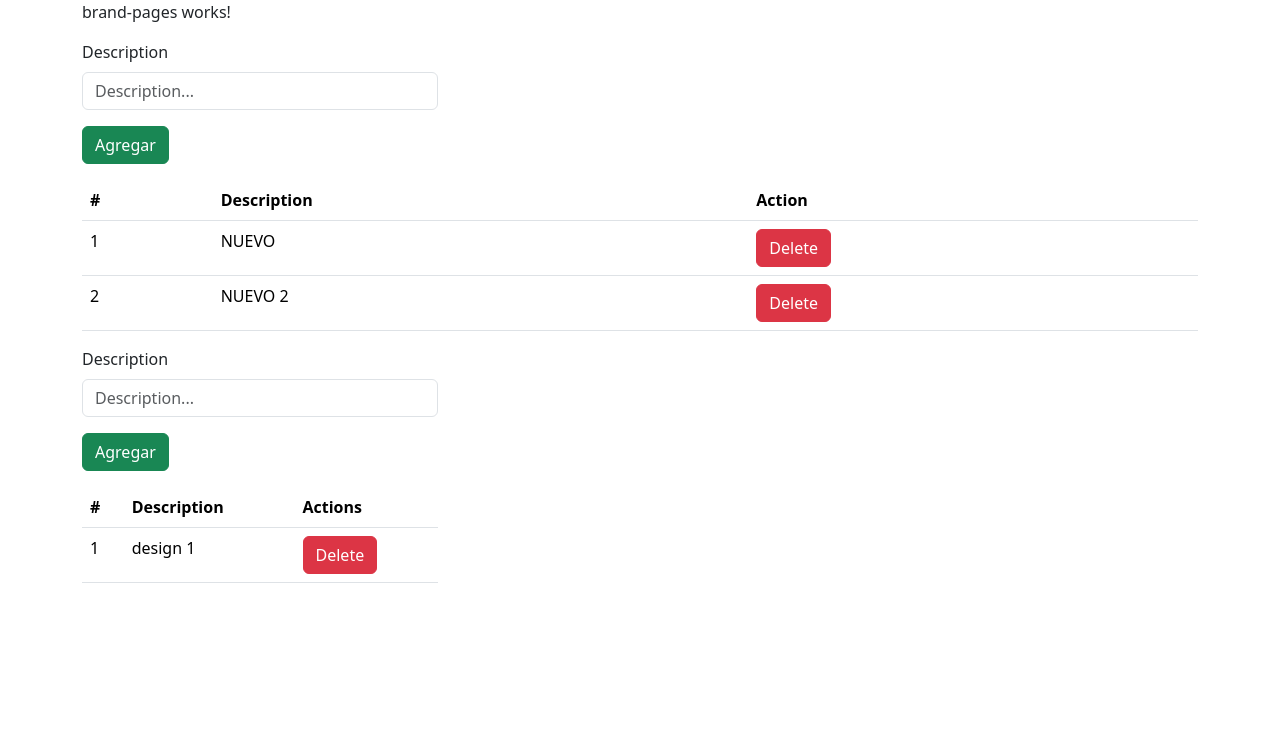
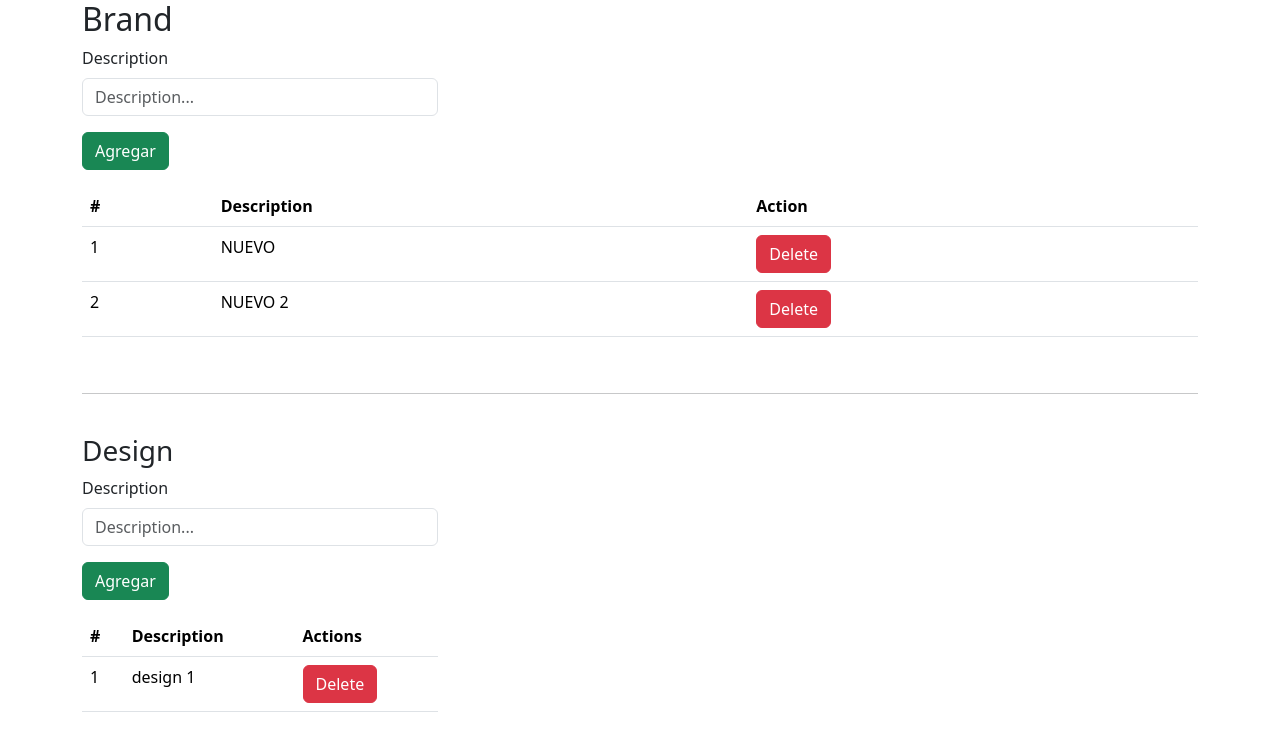
Before and after one commit to franz1628/angularfirst, an Angular app: page / in a window 1280 px wide. Shown: the top 742 px of the page. Built offline with nearby package versions, Linux system fonts and the light colour scheme.

Commit message:
Page github

```diff
--- a/src/app/app.component.html
+++ b/src/app/app.component.html
@@ -1,4 +1,6 @@
 
 <app-brand-pages></app-brand-pages>
-
+<br>
+<hr>
+<br>
 <app-design-page></app-design-page>
--- a/src/app/brand/components/brand-form/brand-form.component.html
+++ b/src/app/brand/components/brand-form/brand-form.component.html
@@ -1,3 +1,4 @@
+
 <form class="row" (ngSubmit)="emit()">
     <div class="col-md-4">
         <div class="mb-3">
--- a/src/app/brand/pages/brand-pages/brand-pages.component.html
+++ b/src/app/brand/pages/brand-pages/brand-pages.component.html
@@ -1,4 +1,4 @@
-<p>brand-pages works!</p>
+<h2>Brand</h2>
 
 <app-brand-form (add)="add($event)"></app-brand-form>
 <app-brand-list [brands]="brands" (delete)="delete($event)"></app-brand-list>
--- a/src/app/design/components/design-form/design-form.component.html
+++ b/src/app/design/components/design-form/design-form.component.html
@@ -1,3 +1,4 @@
+
 <form class="row" (ngSubmit)="emit()">
     <div class="col-md-4">
         <div class="mb-3">
--- a/src/app/design/pages/design-page/design-page.component.html
+++ b/src/app/design/pages/design-page/design-page.component.html
@@ -1,2 +1,4 @@
+<h3>Design</h3>
+
 <app-design-form (add)="add($event)"></app-design-form>
 <app-design-list [designs]="designs" (delete)="delete($event)"></app-design-list>
```
Also changed, not shown: 5 other files (tests, documents, lock files or other folders).
